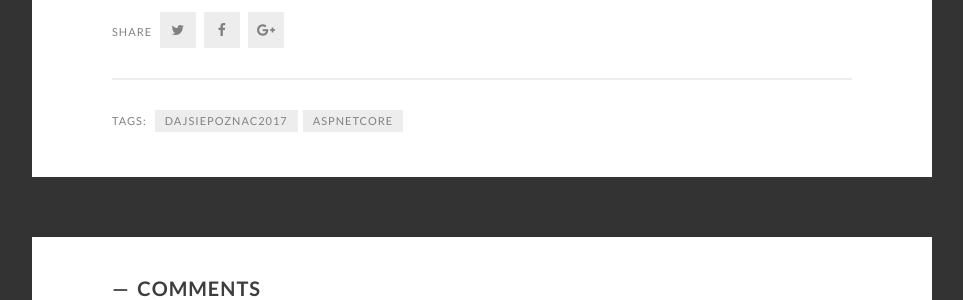
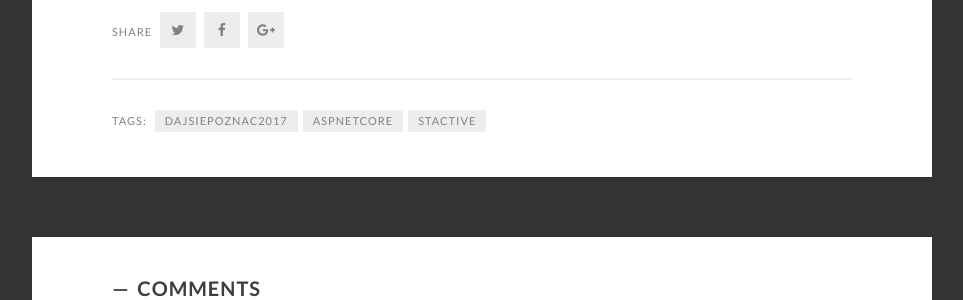
Before and after one commit to mdymel/devblog.dymel.pl, a Jekyll site: the page built from _posts/2017-03-20-asp-net-core-pipelines.markdown, in a window 1280 px wide and 900 px high, scrolled down 5430 px. Shown: the part 146-446 px from the top of the window, without its empty margins (8-971 px from the left). Built offline with Jekyll 4.4.1, drawn with Linux system fonts in a browser that asks for light colours; some web fonts are replaced; comment, search, counter and statistics services are not loaded.

Commit message:
tags fix

```diff
--- a/_posts/2017-03-20-asp-net-core-pipelines.markdown
+++ b/_posts/2017-03-20-asp-net-core-pipelines.markdown
@@ -6,6 +6,7 @@ image: /images/posts/2017-03-20-asp-net-core-pipelines/featured.jpg
 tags:
 - dajsiepoznac2017
 - aspnetcore
+- stactive
 ---
 Sometimes, in the web application, you need to perform some task for every request. It could be logging, authenticating users or modifying the response. Every web framework allows implementing this in some way. Today, I would like to show you how to do it in the ASP.NET Core.
 
```
